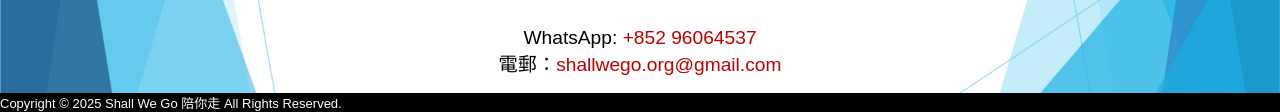
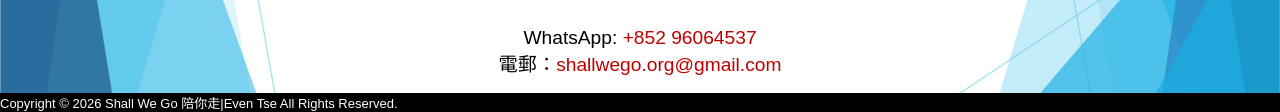
Before and after one commit to ShallWeGo-HK/Life, a plain HTML site: page Development/QA.html in a window 1280 px wide. Shown: the part 1112-1224 px from the top of the page. Drawn offline with Linux system fonts and the light colour scheme.

Commit message:
Update copyright year in QA.html footer

```diff
--- a/Development/QA.html
+++ b/Development/QA.html
@@ -79,7 +79,7 @@
 </section>
 
 </main>
-<footer>Copyright © 2025 Shall We Go 陪你走 All Rights Reserved.</footer>
+<footer>Copyright © 2026 Shall We Go 陪你走|Even Tse All Rights Reserved.</footer>
 </body>
 
 
```
